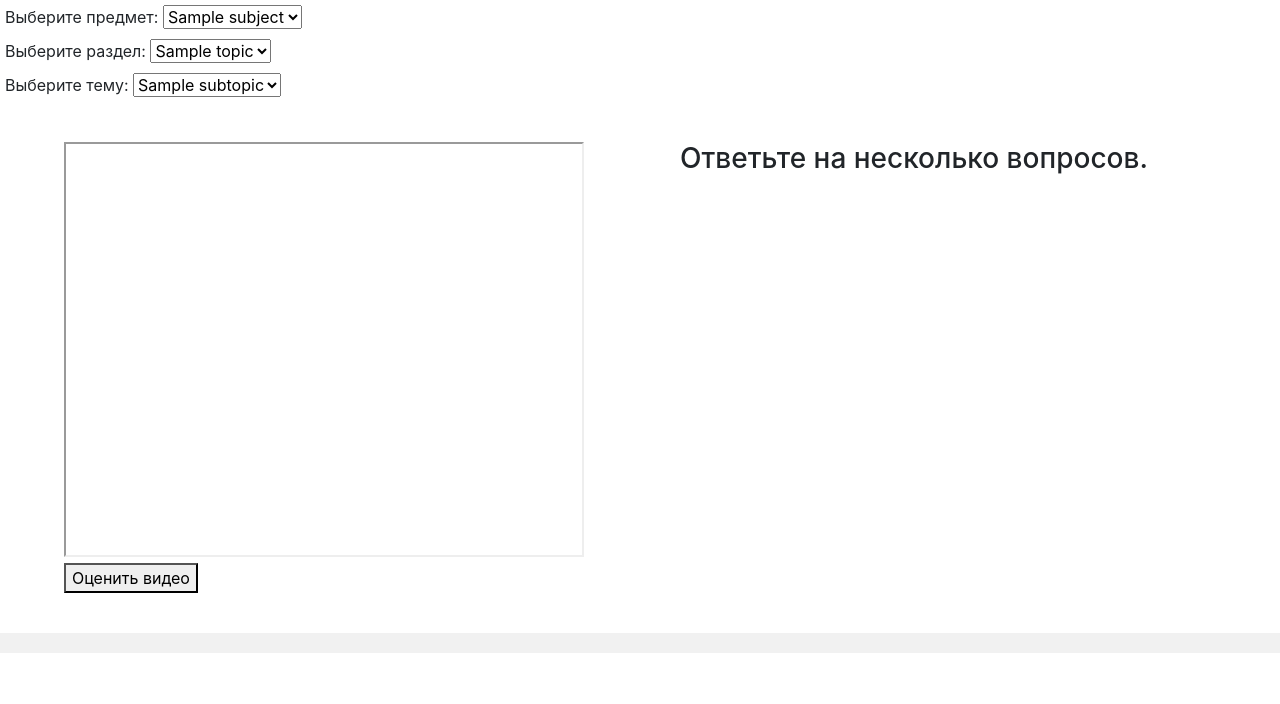
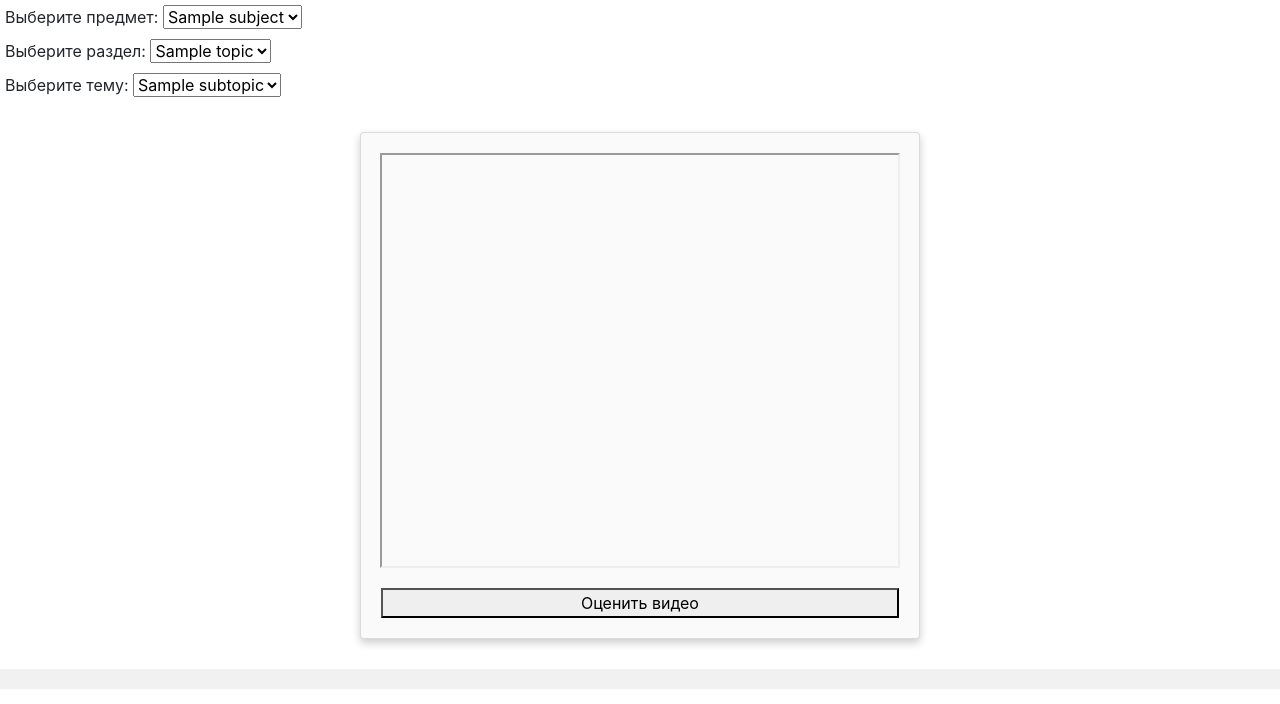
Before and after one commit to jm-vin78/videoSite, a Django app: page / in a window 1280 px wide. Shown: the part 96-800 px from the top of the page. Run offline with Django 3.2, Linux system fonts and the light colour scheme; tables that the repository leaves empty hold one stand-in row (values such as "Sample post"); some libraries are stand-ins or nearby versions.

Commit message:
Centered content and added material design for iframe

```diff
--- a/videoSiteApp/static/css/home.css
+++ b/videoSiteApp/static/css/home.css
@@ -15,25 +15,40 @@
     padding: 5px;
 }
 
-.column {
-    float: left;
-    padding: 40px;
+.card {
+    /* Add shadows to create the "card" effect */
+    box-shadow: 0 4px 8px 0 rgba(0,0,0,0.2);
+    transition: 0.3s;
+    margin: 20px;
+    background: #FAFAFA;
 }
 
-.column.left {
-    width: 50%;
-    padding-left: 5%;
+iframe {
+    margin-left: auto;
+    margin-right: auto;
+    margin-top: 20px;
 }
 
-.column.right {
-    width: 50%;
+button {
+    margin: 20px;
 }
 
-.content:after {
-    content:"";
-    display: table;
-    clear: both;
+/* On mouse-over, add a deeper shadow */
+.card:hover {
+    box-shadow: 0 8px 16px 0 rgba(0,0,0,0.2);
 }
+
+.content {
+    margin: auto;
+    padding: 10px;
+    width: 620px;
+}
+
+/*.content:after {*/
+    /*content:"";*/
+    /*display: table;*/
+    /*clear: both;*/
+/*}*/
 
 .finder {
     background-color: #FFFFFF;
--- a/videoSiteApp/static/js/load_topic.js
+++ b/videoSiteApp/static/js/footer_scripts.js
@@ -56,15 +56,21 @@ $('select#select_subtopic').change(function () {
         data: {"idsubtopic": id},
         success: function (data) {
             var json = $.parseJSON(data);
-            var $column_left = $('div#videos_column');
+            var $column = $('div#videos_column');
 
-            $column_left.empty();
+            $column.empty();
 
             for (var i = 0; i < json.length; i++) {
                 var url = json[i].fields.url;
                 url = url.replace(/https:\/\/www.youtube.com\/watch.v=(.+)/, "https://www.youtube.com/embed/$1");
-                $column_left.append('<iframe width="520" height="415" src="' + url + '" id="' + json[i].pk + '"></iframe>');
-                $column_left.append('<button title="Оценить видео" data-toggle="modal" data-target="#firstSurveyModal" onclick="$(\'#video-id\').val(\'' + json[i].pk + '\')" style="cursor: pointer">Оценить видео</button>');
+                $column.append('');
+                $column.append('<div class="card">' +
+                    '<iframe width="520" height="415" src="' + url + '" id="' + json[i].pk + '">' +
+                    '</iframe>' +
+                    '<button title="Оценить видео" data-toggle="modal" data-target="#firstSurveyModal" onclick="$(\'#video-id\').val(\'' + json[i].pk + '\')" style="cursor: pointer">' +
+                    'Оценить видео' +
+                    '</button>' +
+                    '</div>');
             }
         }
     });
@@ -73,4 +79,8 @@ $('select#select_subtopic').change(function () {
 $(document).ready(function () {
     var $select_subject = $('select#select_subject');
     $select_subject.change()
+
+    $('.modal').on('hidden.bs.modal', function(e){
+        $(this).removeData();
+    })
 });
--- a/videoSiteApp/static/js/header_scripts.js
+++ b/videoSiteApp/static/js/header_scripts.js
@@ -1,4 +1,4 @@
-function onFirstModalClick() {
+function onFirstModalSubmit() {
     var inputAvailable = $('input[name=available]:checked');
     var inputRelevant = $('input[name=relevant]:checked');
     var inputLevel = $('input[name=level]:checked');
@@ -33,10 +33,26 @@ function onFirstModalClick() {
     inputLevel.prop("checked", false);
 }
 
-function onSecondModalClick() {
+function onSecondModalSubmit() {
+    var inputMistakes = $('input[name=mistakes]:checked');
+    var inputPresentation = $('input[name=presentation]:checked');
+    var inputInformative = $('input[name=informative]:checked');
+    var inputQuality = $('input[name=quality]:checked');
+
+    var mistakes = inputMistakes.val();
+    var presentation = inputPresentation.val();
+    var informative = inputInformative.val();
+    var quality = inputQuality.val();
+
+
+    //TODO Read values and post them to server.
+    showSuccessMessage();
     $('#secondSurveyModal').modal('hide');
 
-    //TODO Read values and post them to server.
+    inputMistakes.prop("checked", false);
+    inputPresentation.prop("checked", false);
+    inputInformative.prop("checked", false);
+    inputQuality.prop("checked", false);
 }
 
 function showValidationErrorMessage() {
@@ -46,3 +62,7 @@ function showValidationErrorMessage() {
 function showSuccessMessage() {
     swal("Готово", "Данные были отправлены на сервер.", "success");
 }
+
+function clearFirstModal() {
+
+}
--- a/videoSiteApp/templates/home.html
+++ b/videoSiteApp/templates/home.html
@@ -54,17 +54,8 @@
     </div>
 </div>
 
-<div class="content">
-    <div class="column left" id="videos_column">
-        <div>Hello</div>
-{#        <iframe src='about:blank'></iframe>#}
-{#        <iframe width="520" height="415"#}
-{#                src="https://www.youtube.com/embed/RcyJBB4pdvk">#}
-{#        </iframe>#}
-    </div>
-    <div class="column right">
-        <h3>Ответьте на несколько вопросов.</h3>
-    </div>
+<div class="content" id="videos_column">
+
 </div>
 
 <div class="footer">
@@ -72,7 +63,7 @@
 
 {% include 'survey_modal.html' %}
 
-<script type="text/javascript" src="{% static 'js/load_topic.js' %}"></script>
+<script type="text/javascript" src="{% static 'js/footer_scripts.js' %}"></script>
 
 </body>
 </html>
```
Also changed, not shown: videoSiteApp/templates/survey_modal.html (+17 -33 lines).
